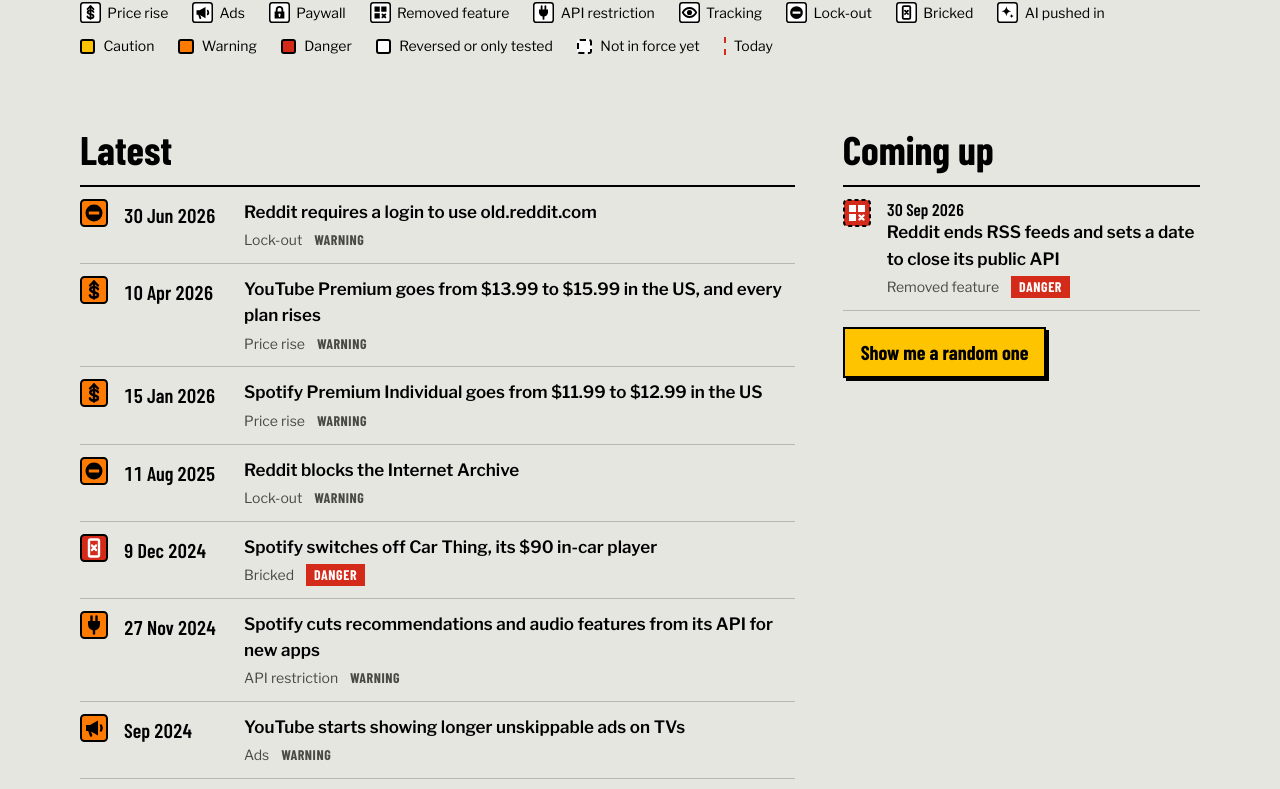
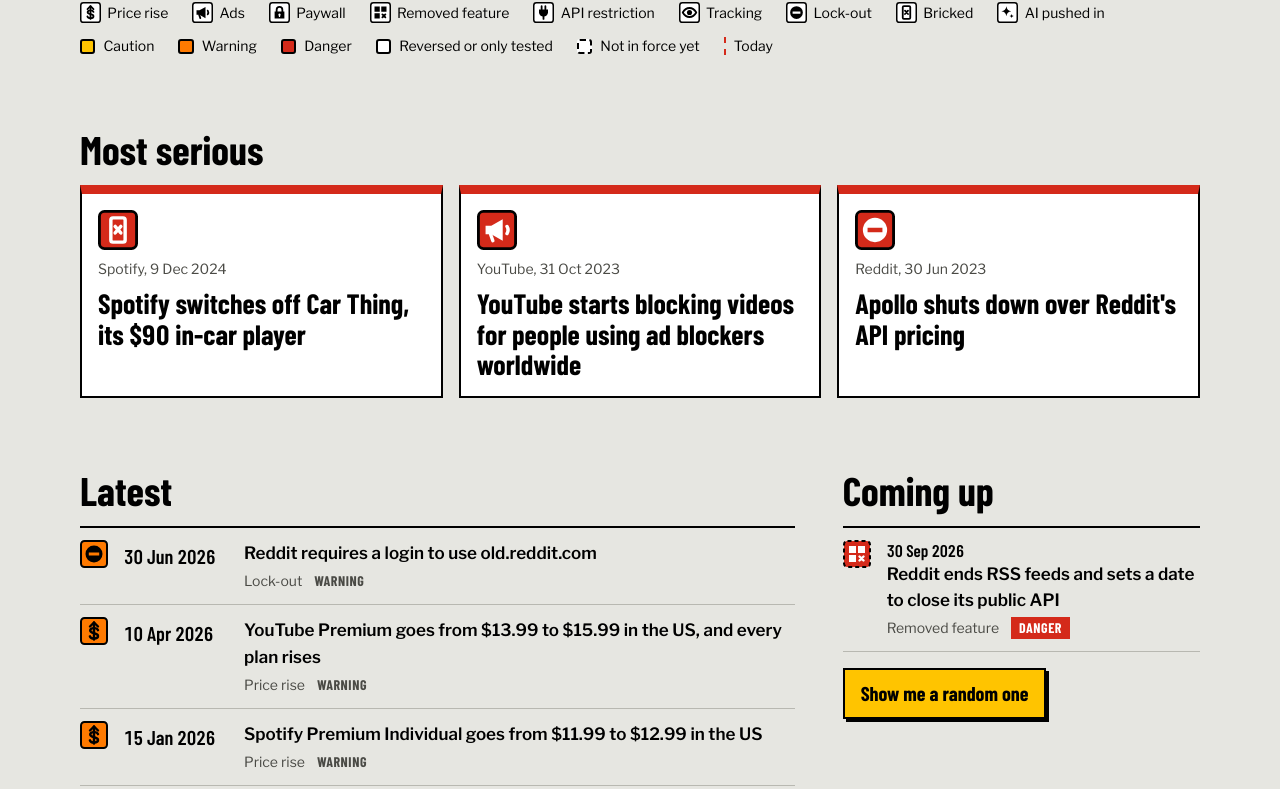
Before and after one commit to NotAFlightRisk/enshittification, a SvelteKit app: page / in a window 1280 px wide. Shown: the part 932-1721 px from the top of the page. Built offline with nearby package versions, Linux system fonts and the light colour scheme.

Commit message:
feat: lead the homepage with the most serious changes

```diff
--- a/src/routes/+page.server.ts
+++ b/src/routes/+page.server.ts
@@ -1,9 +1,12 @@
 import { data, stats } from '#lib/server/data.ts';
 import { yearOf } from '#lib/dates.ts';
+import { happenedBy } from '#lib/seo.ts';
 
 export const load = () => {
   const { services, changes, built } = data();
   const counts = stats();
+  const happened = happenedBy(changes, built);
+  const serious = happened.filter(({ severity }) => severity === 3).slice(0, 3);
   return {
     counts,
     today: built,
@@ -15,9 +18,8 @@ export const load = () => {
       path: `/${service}`,
       changes
     })),
-    latest: changes
-      .filter(({ date, status }) => date <= built && status !== 'scheduled')
-      .slice(0, 8),
+    serious,
+    latest: happened.filter((change) => !serious.includes(change)).slice(0, 6),
     coming: changes.filter(({ status }) => status === 'scheduled').reverse()
   };
 };
--- a/src/routes/+page.svelte
+++ b/src/routes/+page.svelte
@@ -1,9 +1,11 @@
 <script lang="ts">
   import ChangeList from '#lib/components/ChangeList.svelte';
   import Legend from '#lib/components/Legend.svelte';
+  import Pictogram from '#lib/components/Pictogram.svelte';
   import Seo from '#lib/components/Seo.svelte';
   import Sign from '#lib/components/Sign.svelte';
   import Wall from '#lib/components/Wall.svelte';
+  import { shortDate } from '#lib/dates.ts';
   import { plural } from '#lib/format.ts';
   import { site } from '#lib/site.ts';
 
@@ -44,6 +46,23 @@
   <Wall rows={data.rows} from={data.from} to={data.to} today={data.today} />
   <Legend />
 </section>
+
+{#if data.serious.length}
+  <section aria-labelledby="serious">
+    <h2 id="serious">Most serious</h2>
+    <ol class="serious">
+      {#each data.serious as change (change.key)}
+        <li data-level="danger">
+          <a href={change.path}>
+            <Pictogram kind={change.category} severity={change.severity} />
+            <span>{change.serviceName}, {shortDate(change.date)}</span>
+            <b>{change.title}</b>
+          </a>
+        </li>
+      {/each}
+    </ol>
+  </section>
+{/if}
 
 <div class="lists">
   <section aria-labelledby="latest">
@@ -108,6 +127,42 @@
     }
   }
 
+  .serious {
+    display: grid;
+    grid-template-columns: repeat(auto-fit, minmax(min(100%, 18rem), 1fr));
+    gap: var(--space-4);
+    padding: 0;
+    list-style: none;
+
+    & a {
+      --sign-size: 2.5rem;
+      display: grid;
+      align-content: start;
+      gap: var(--space-2);
+      height: 100%;
+      padding: var(--space-4);
+      border: 2px solid var(--edge);
+      border-top: 0.6rem solid var(--level);
+      background: var(--paper);
+      text-decoration: none;
+
+      &:hover b {
+        text-decoration: underline 2px;
+      }
+    }
+
+    & span {
+      font-size: var(--text-sm);
+      color: var(--ink-soft);
+    }
+
+    & b {
+      font-family: var(--font-sign);
+      font-size: var(--text-lg);
+      line-height: 1.1;
+    }
+  }
+
   .lists {
     display: grid;
     grid-template-columns: 2fr 1fr;
```
